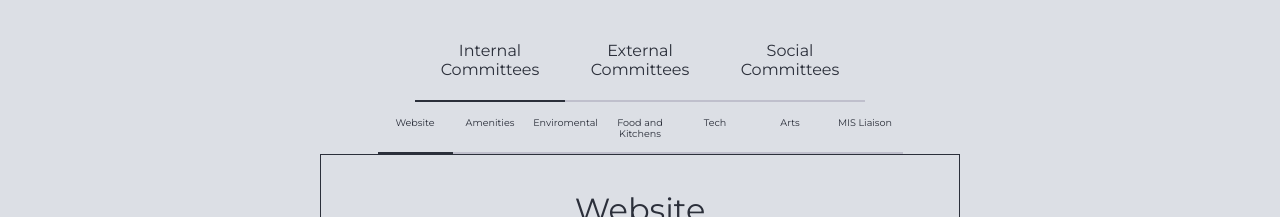
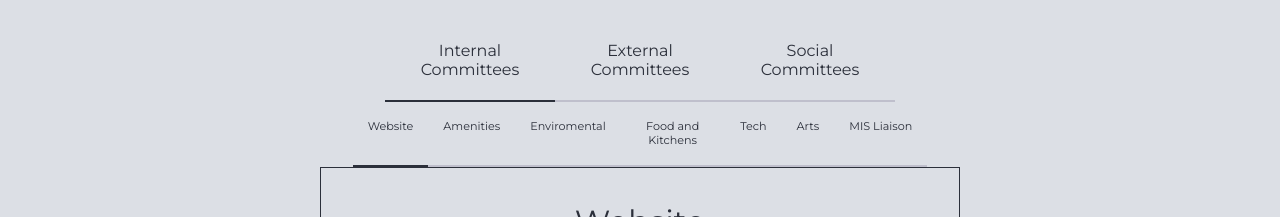
Before and after one commit to mcmurtrycollege/McMurtry-Website, a Next.js app: page /committees in a window 1280 px wide. Shown: the part 489-706 px from the top of the page. Built offline with nearby package versions, Linux system fonts and the light colour scheme.

Commit message:
change in selection bar

```diff
--- a/components/navbar headers/about/financial_inclusivity/financial_inclusivity.css
+++ b/components/navbar headers/about/financial_inclusivity/financial_inclusivity.css
@@ -20,6 +20,7 @@
     color: #2B2F3A;
     text-align: center;
     font-size: 1.2em;
+    margin-bottom: 20px;
 }
 
 .fin-inc-link:hover {
--- a/components/navbar headers/leadership/committees/committees.css
+++ b/components/navbar headers/leadership/committees/committees.css
@@ -3,11 +3,6 @@
         margin-top: 8%;
         margin-bottom: 5%;
     }
-}
-
-.division-key {
-    padding-left: 1%;
-    padding-right: 1%;
 }
 
 .inactive-division, .active-division {
@@ -31,17 +26,10 @@
     border-color: #2B2F3A;
 }
 
-.committee-key {
-    padding-left: 1%;
-    padding-right: 1%;
-}
-
 .inactive-committee, .active-committee {
     border: solid;
     border-width: 0 0 2px 0;
-    font-size: 0.6em;
     color: #2B2F3A;
-    height: 40px;
     padding: 5px;
     text-align: center;
     transition: border-color 0.3s ease-in-out;
@@ -60,12 +48,31 @@
 }
 
 @media screen and (max-width: 670px){
-    .division-key, .division-key  {
+    .division-key  {
         font-size: 0.6em;
+        max-width: 90px;
     }
 
-    .committee-key, .committee-key  {
+    .committee-key  {
+        font-size: 0.5em;
+        max-width: 50px;
+        height: 20px;
+        padding: 0px 5px;
+    }
+}
+
+@media screen and (min-width: 671px){
+    .division-key  {
+        font-size: 1em;
+        max-width: 120px;
+        padding: 0px 20px;
+    }
+
+    .committee-key  {
         font-size: 0.7em;
+        max-width: 75px;
+        height: 30px;
+        padding: 0px 10px;
     }
 }
 
--- a/components/navbar headers/leadership/committees/committees.js
+++ b/components/navbar headers/leadership/committees/committees.js
@@ -40,7 +40,7 @@ export default class Committees extends React.Component {
                     <Flex justifyContent='center' flex='wrap' flexDirection='row'>
                         {
                             division_names.map(division => (
-                                <Box key={division} width={[100, 150]}>
+                                <Box key={division}>
                                     <div onClick={() => this.changeDivision(division_names.indexOf(division))}
                                         className={this.state.division === division_names.indexOf(division) ? "active-division" : "inactive-division"}>
                                         <p className='division-key'>{`${division}`}</p>
@@ -54,7 +54,7 @@ export default class Committees extends React.Component {
                     <Flex justifyContent='center' flex='wrap' flexDirection='row'>
                         {
                             divisions[this.state.division].map(committee => (
-                                <Box key={committee.name} width={[50, 75]}>
+                                <Box key={committee.name}>
                                     <div onClick={() => this.changeCommittee(divisions[this.state.division].indexOf(committee))}
                                         className={this.state.committee === divisions[this.state.division].indexOf(committee) ? "active-committee" : "inactive-committee"}>
                                         <p className='committee-key'>{committee.name}</p>
--- a/components/navbar headers/leadership/mcteam/mcteam.js
+++ b/components/navbar headers/leadership/mcteam/mcteam.js
@@ -53,7 +53,7 @@ export default class McTeam extends React.Component {
                     <h2 className='mcteam-name'>{items[this.state.current].names}</h2>
                     {
                         items[this.state.current].body.map(line => (
-                            <p>{line}</p>
+                            <p key={`L-${items[this.state.current].body.indexOf(line)}`}>{line}</p>
                         ))
                     }
                     {
```
Also changed, not shown: components/navbar headers/leadership/mcteam/mcteam.css (+6 -17 lines), 26 other files (tests, documents, lock files or other folders).
